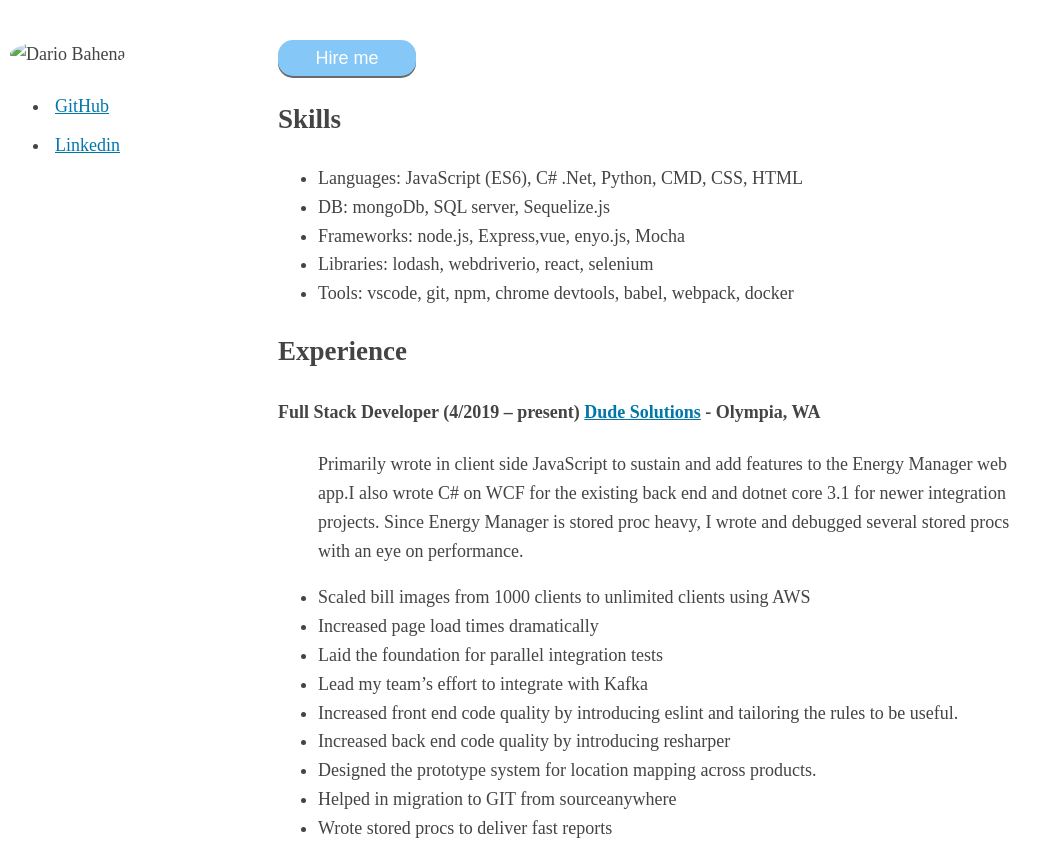
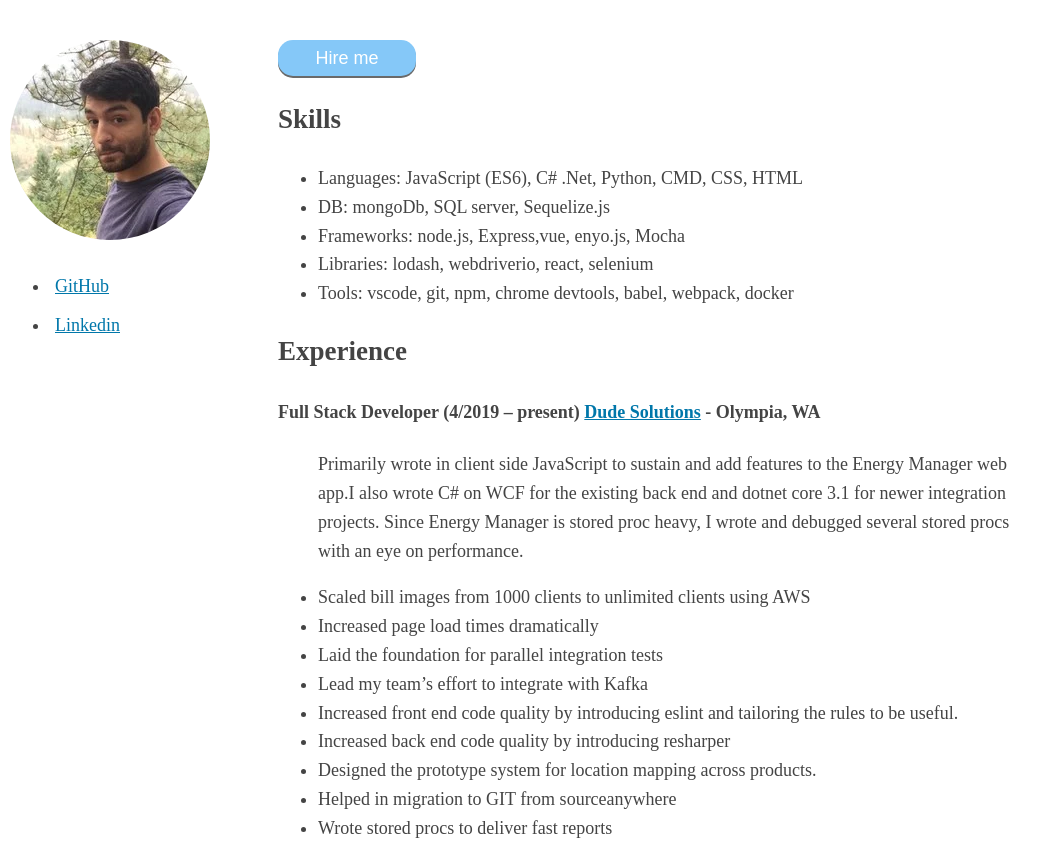
Before and after one commit to radioman09/resume, a plain HTML site: page index.html in a window 1280 px wide. Shown: the top 846 px of the page, without its empty margins (0-1062 px from the left). Drawn offline with Linux system fonts and the light colour scheme; the site is published under a folder, as on GitHub Pages, so addresses that start at the root find nothing.

Commit message:
updated image links

```diff
--- a/index.html
+++ b/index.html
@@ -10,9 +10,9 @@
       <div style="" class="MainNav">
         <!-- <img src="./resource/i.webp" alt="Dario Bahena" /> -->
         <picture>
-          <source srcset="/resource/i.webp" type="image/webp" />
-          <source srcset="/resource/i.jpg" type="image/jpeg" />
-          <img src="/resource/i.JPG" alt="Dario Bahena" />
+          <source srcset="resource/i.webp" type="image/webp" />
+          <source srcset="resource/i.jpg" type="image/jpeg" />
+          <img src="resource/i.JPG" alt="Dario Bahena" />
         </picture>
         <ul class="navLinks">
           <li><a href="https://github.com/radioman09/">GitHub</a></li>
```
